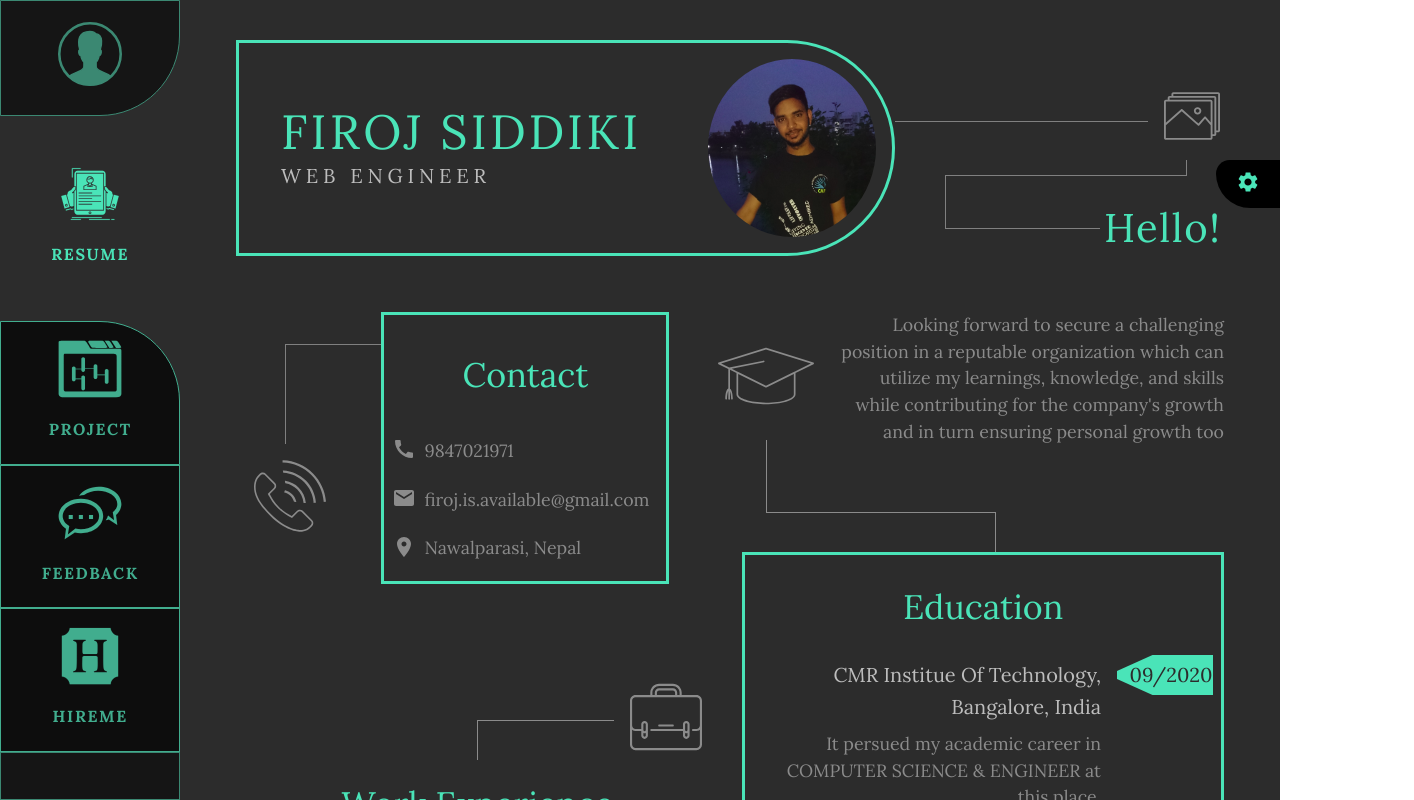
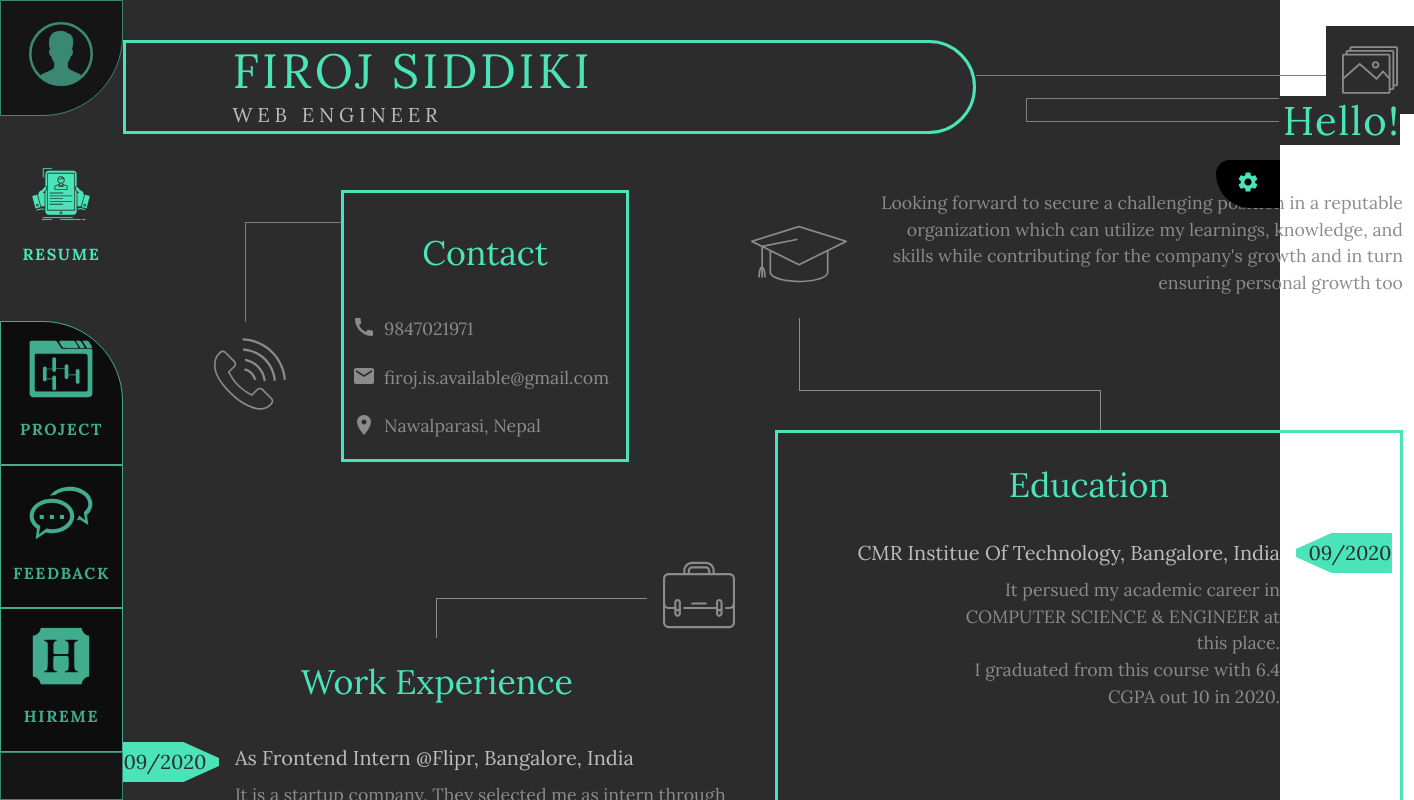
Before and after one commit to fir0j/MyPresenceInInternet, a React (Create React App) app: page / in a window 1280 px wide. Shown: the top 800 px of the page, 1414 px wide, since content can reach past the window. Built offline with nearby package versions, Linux system fonts and the light colour scheme.

Commit message:
fixing overflow issue

```diff
--- a/src/App.js
+++ b/src/App.js
@@ -1,5 +1,7 @@
 import React, { useState } from "react";
 import { ThemeProvider } from "@material-ui/core/styles";
+import useMediaQuery from "@material-ui/core/useMediaQuery";
+import { useTheme } from "@material-ui/core/styles";
 import { lightTheme, darkTheme } from "./customTheme";
 import Grid from "@material-ui/core/Grid";
 import { BrowserRouter, Switch } from "react-router-dom";
@@ -11,6 +13,12 @@ import MobileNav from "./components/MobileNav.component";
 import Hidden from "@material-ui/core/Hidden";
 
 function App() {
+  const theme = useTheme();
+  const matchesXS = useMediaQuery(theme.breakpoints.down("xs"));
+  const matchesSM = useMediaQuery(theme.breakpoints.down("sm"));
+  const matchesMD = useMediaQuery(theme.breakpoints.down("md"));
+  const matchesLG = useMediaQuery(theme.breakpoints.down("lg"));
+  const matchesXL = useMediaQuery(theme.breakpoints.down("xl"));
   const [isNightmode, setNightmode] = useState(true);
 
   return (
@@ -29,6 +37,7 @@ function App() {
                 width: "100vw",
                 maxHeight: "100vh",
                 maxWidth: "2560px",
+                backgroundColor: "#2C2C2C",
                 // border: "1px solid red",
               }}
             >
@@ -50,24 +59,40 @@ function App() {
                   />
                 </Grid>
               </Hidden>
+
+              {/* mobile navigation */}
               <Hidden smUp>
                 <Grid
                   item
                   container
                   direction="column"
-                  justify="space-evenly"
                   style={{
-                    height: "100%",
-                    maxHeight: "100vh",
-                    flexBasis: "100%",
+                    height: "100vh",
+                    width: "100vw",
                     flexWrap: "nowrap",
+                    // border: "1px solid red",
                   }}
                 >
                   <Grid
                     item
                     style={{
                       flexGrow: 1,
-                      overflow: "scroll",
+                      // border: "3px solid blue",
+                      overflowY: "scroll",
+                      paddingLeft: matchesXL
+                        ? matchesLG
+                          ? matchesSM
+                            ? theme.spacing(2)
+                            : theme.spacing(7)
+                          : theme.spacing(20)
+                        : undefined,
+                      paddingRight: matchesXL
+                        ? matchesLG
+                          ? matchesSM
+                            ? theme.spacing(2)
+                            : theme.spacing(7)
+                          : theme.spacing(20)
+                        : undefined,
                     }}
                   >
                     <Home />
@@ -78,7 +103,7 @@ function App() {
                       setNightmode={setNightmode}
                     />
                   </Grid>
-                  <Grid item style={{ width: "100%" }}>
+                  <Grid item>
                     <MobileNav />
                   </Grid>
                 </Grid>
--- a/src/components/Home.component.js
+++ b/src/components/Home.component.js
@@ -27,27 +27,6 @@ export default function HomeNav() {
         lg={matchesXS ? 12 : undefined}
         md={matchesXS ? 12 : undefined}
         xs={matchesXS ? 12 : undefined}
-        style={{
-          // border: "3px solid blue",
-          paddingLeft: matchesXL
-            ? matchesLG
-              ? matchesSM
-                ? theme.spacing(2)
-                : theme.spacing(7)
-              : theme.spacing(20)
-            : undefined,
-          paddingRight: matchesXL
-            ? matchesLG
-              ? matchesSM
-                ? theme.spacing(2)
-                : theme.spacing(7)
-              : theme.spacing(20)
-            : undefined,
-          backgroundColor: theme.palette.common.dark,
-          height: matchesXS ? "calc(100vh - 85px)" : "100vh",
-          width: "100%",
-          overflowY: "scroll",
-        }}
       >
         <Route exact path="/" render={(props) => <Resume />} />
         <Route exact path="/project" render={(props) => <Project />} />
--- a/src/pages/resume.jsx
+++ b/src/pages/resume.jsx
@@ -1858,7 +1858,6 @@ export default function Resume() {
         style={{
           // border: "5px solid teal",
           height: "auto",
-          // marginBottom: "600px",
           paddingTop: theme.spacing(5),
           marginBottom: theme.spacing(5),
         }}
```
